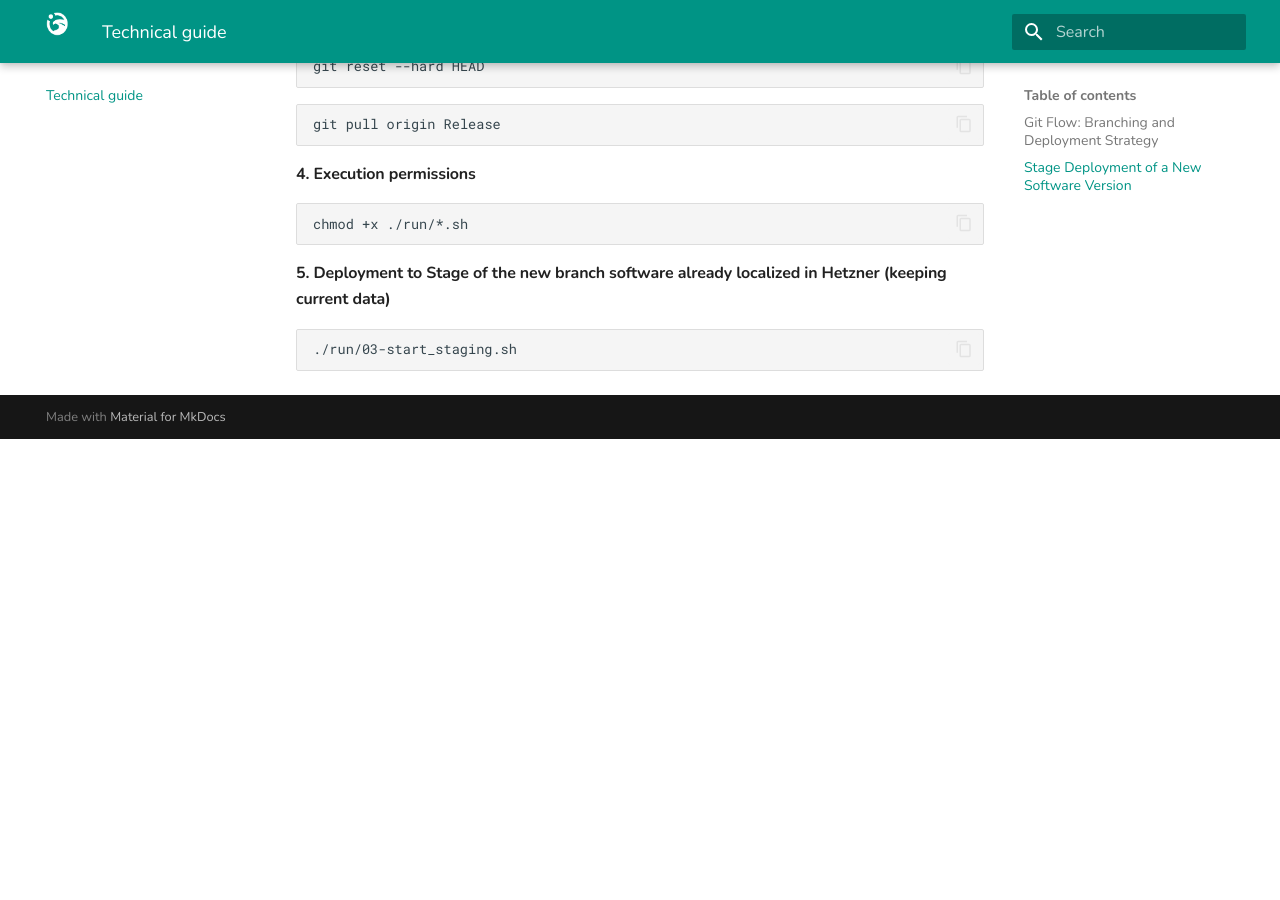
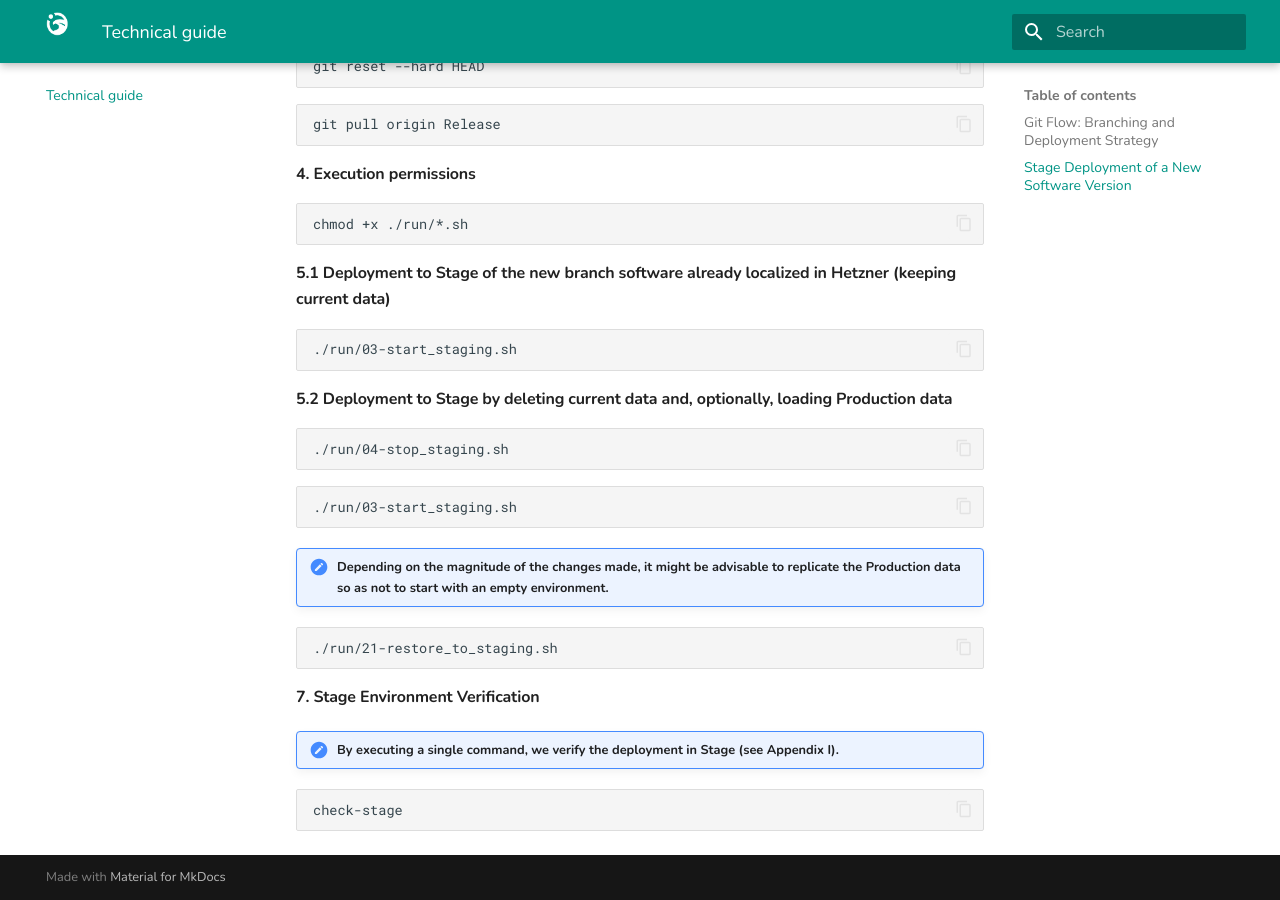
Before and after one commit to pablopenlop/gradewing_guide, an MkDocs documentation site: the page built from docs/other.md, in a window 1280 px wide and 900 px high, scrolled down 2644 px. Built offline with MkDocs 1.6.1 and Material for MkDocs 9.7.7, drawn with Linux system fonts in a browser that asks for light colours; before the commit the page ends 3083 px from its top, so only the background shows below that.

Commit message:
Update other.md

````diff
--- a/docs/other.md
+++ b/docs/other.md
@@ -76,8 +76,28 @@ git pull origin Release
 chmod +x ./run/*.sh
 ```
 
-#### 5. Deployment to Stage of the new branch software already localized in Hetzner (keeping current data)
+#### 5.1 Deployment to Stage of the new branch software already localized in Hetzner (keeping current data)
 
 ```bash
 ./run/03-start_staging.sh
 ```
+
+#### 5.2 Deployment to Stage by deleting current data and, optionally, loading Production data
+
+```bash
+./run/04-stop_staging.sh
+```
+```bash
+./run/03-start_staging.sh
+```
+!!! note "Depending on the magnitude of the changes made, it might be advisable to replicate the Production data so as not to start with an empty environment."
+```bash
+./run/21-restore_to_staging.sh
+```
+
+#### 7. Stage Environment Verification
+
+!!! note "By executing a single command, we verify the deployment in Stage (see Appendix I)."
+```bash
+check-stage
+```
````
